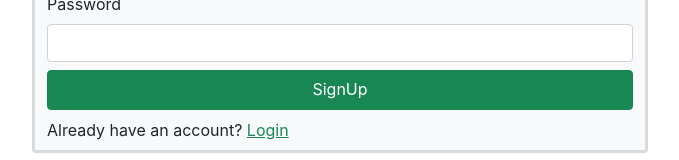
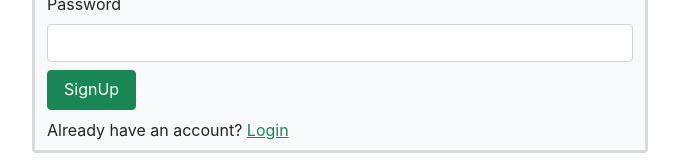
Before and after one commit to daelum/airbnb-react, a React (Create React App) app: page /SignUp in a window 1280 px wide. Shown: the part 550-710 px from the top of the page, without its empty margins (300-979 px from the left). Built offline with nearby package versions, Linux system fonts and the light colour scheme.

Commit message:
Air bnb links navigation update

```diff
--- a/src/pages/EditHouse.js
+++ b/src/pages/EditHouse.js
@@ -105,7 +105,7 @@ export default function EditHouse() {
             type="text"
           />
           <Link
-            to="./Profile"
+            to="/Profile"
             className="form-control btn btn-success mb-2"
             type="submit"
             style={{ width: '100px' }}
@@ -113,7 +113,7 @@ export default function EditHouse() {
             Save Changes
           </Link>
           <Link
-            to="/"
+            to="/Profile"
             className="form-control btn btn-danger mb-5 d-block "
             type="submit"
             style={{ width: '100px' }}
--- a/src/pages/LoginForm.jsx
+++ b/src/pages/LoginForm.jsx
@@ -1,19 +1,24 @@
 import React, { useState } from 'react'
 import { Link } from 'react-router-dom'
+// import { useNavigate } from 'react-router-dom'
 
 export default function LoginForm() {
   const [email, setEmail] = useState('')
   const [password, setPassword] = useState('')
+  // const navigate = useNavigate()
 
   const handleSubmit = (e) => {
     e.preventDefault()
     const formInfo = { email, password }
     console.log(formInfo)
   }
+  // const navigateToProfile = () => {
+  //   navigate('/Profile')
+  // }
 
   return (
+    <div className="container">
       <form onSubmit={handleSubmit}>
-      <div className="container">
         <label for="email" className="form-label">
           Email
         </label>
@@ -34,13 +39,16 @@ export default function LoginForm() {
           value={password}
           className="d-block form-control"
         />
-        <Link
+        <button
+          // onClick={navigateToProfile}
           to="/Profile"
           type="submit"
           className="d-block btn btn-success mt-2 ps-3 pe-3 pb-2"
         >
           Login
-        </Link>
+        </button>
+      </form>
+
       <div className="container pt-2 pb-2 ps-0">
         <span>
           New to AirBnb?{' '}
@@ -50,6 +58,5 @@ export default function LoginForm() {
         </span>
       </div>
     </div>
-    </form>
   )
 }
--- a/src/pages/SignUpForm.jsx
+++ b/src/pages/SignUpForm.jsx
@@ -54,13 +54,12 @@ export default function SignUpForm() {
           onChange={(e) => setPassword(e.target.value)}
           className="d-block form-control"
         />
-        <Link
-          to="/Profile"
+        <button
           type="submit"
           className="d-block btn btn-success mt-2 ps-3 pe-3 pb-2"
         >
           SignUp
-        </Link>
+        </button>
         <div className="container pt-2 pb-2 ps-0">
           <span>
             Already have an account?{' '}
```
Lines whose indentation alone changed are shown as unchanged.
